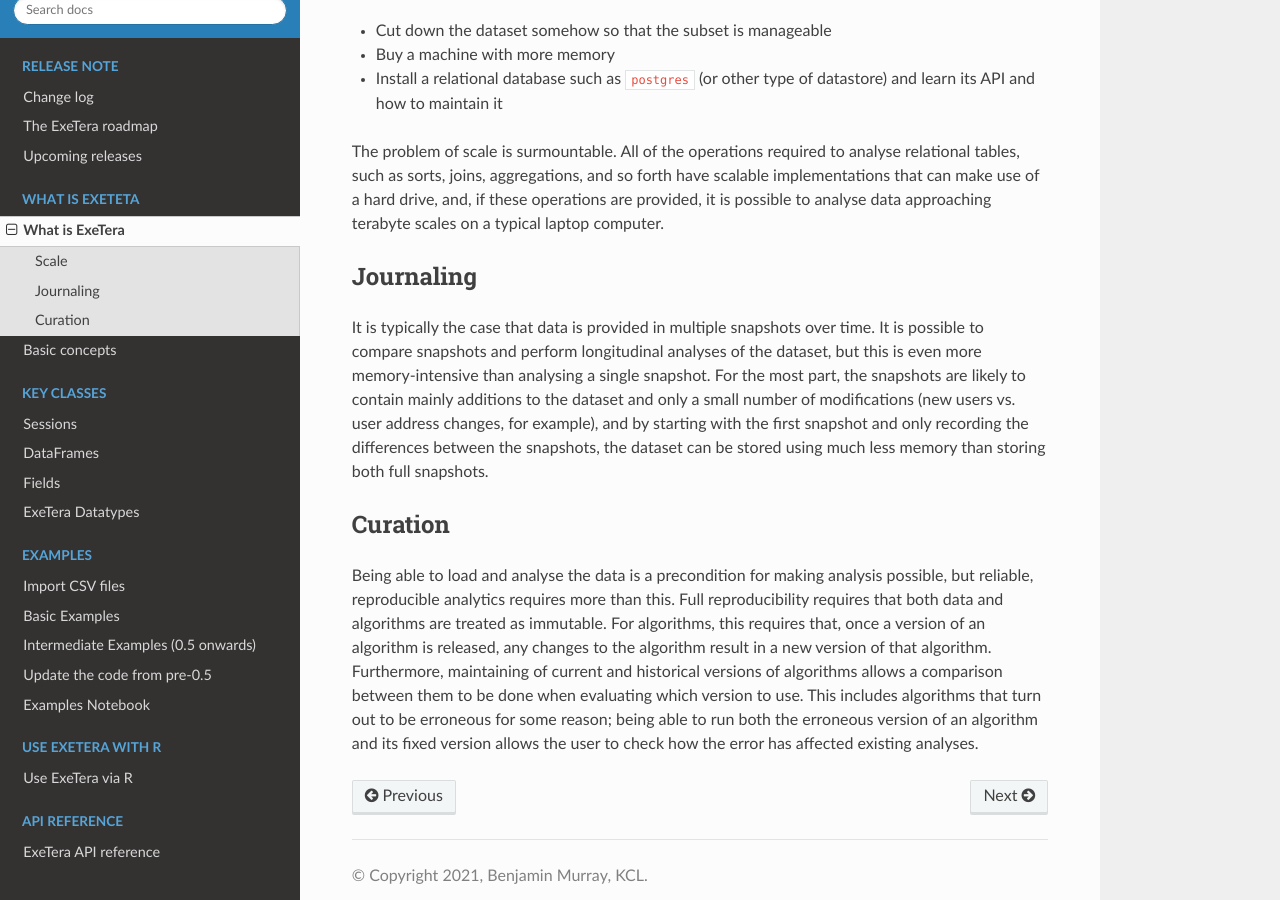
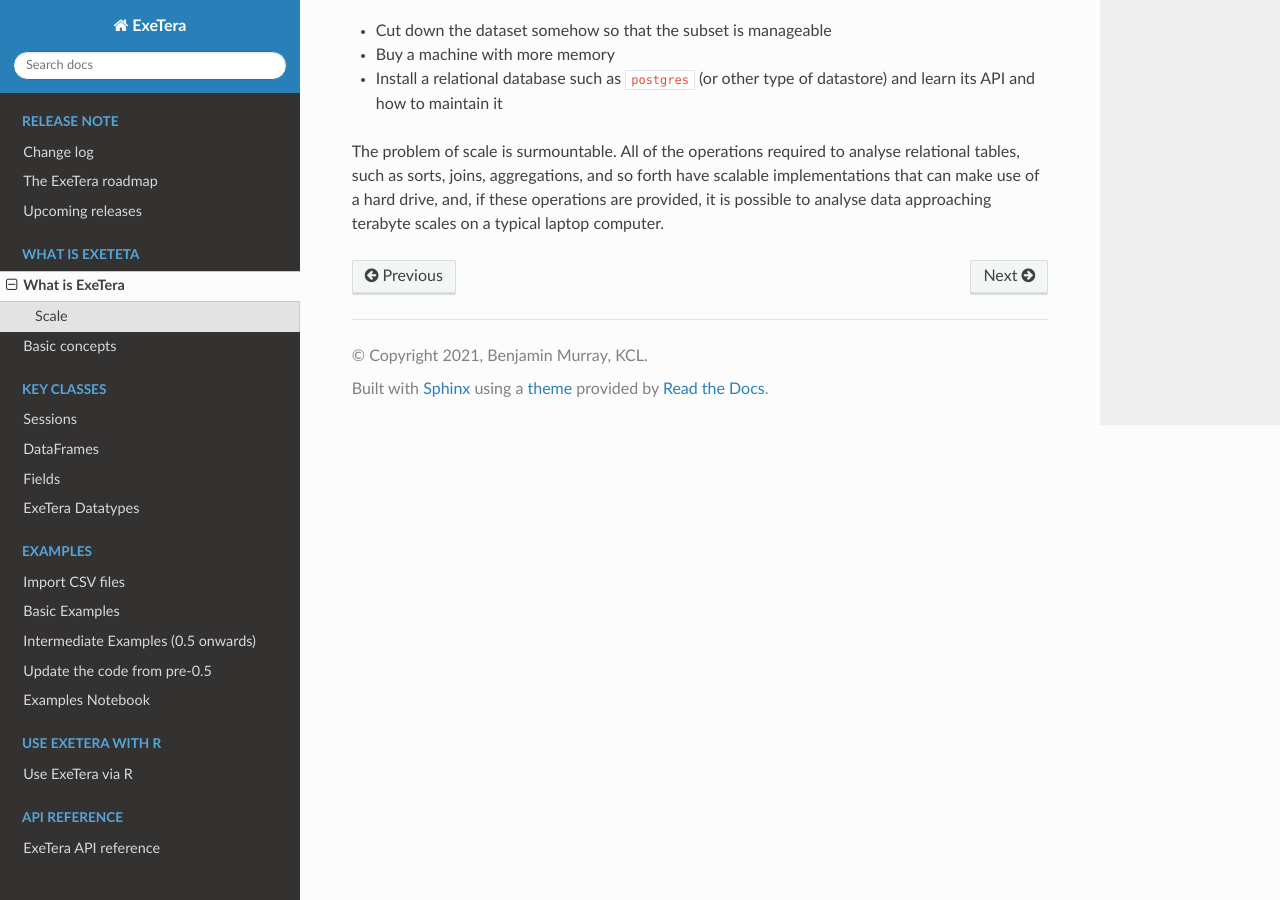
Before and after one commit to KCL-BMEIS/ExeTera, a Sphinx documentation site: the page built from docs/whatisexetera.md, in a window 1280 px wide and 900 px high, scrolled down 630 px. Built offline with Sphinx 7.4.7 and the Read the Docs theme 2.0.0, drawn with Linux system fonts in a browser that asks for light colours; pages that are not in the unit, such as notebooks, are missing from menus.

Commit message:
minor update of hystore to exetera remove journaling and curation from "what is exetera"

````diff
--- a/docs/session.md
+++ b/docs/session.md
@@ -12,7 +12,7 @@ Creating a `Session` object can be done multiple ways, but we recommend that you
 Opening and closing datasets is very fast. When working in jupyter notebooks or jupyter lab, please feel free to create a new `Session` object for each cell.
 
 ```
-from hystore.core.session import Session
+from exetera.core.session import Session
 
 # recommended
 with Session() as s:
--- a/docs/whatisexetera.md
+++ b/docs/whatisexetera.md
@@ -15,11 +15,3 @@ These tools come with a limitation, however, and that limitation is scale. These
  * Install a relational database such as `postgres` (or other type of datastore) and learn its API and how to maintain it
 
 The problem of scale is surmountable. All of the operations required to analyse relational tables, such as sorts, joins, aggregations, and so forth have scalable implementations that can make use of a hard drive, and, if these operations are provided, it is possible to analyse data approaching terabyte scales on a typical laptop computer.
-
-## Journaling
-
-It is typically the case that data is provided in multiple snapshots over time. It is possible to compare snapshots and perform longitudinal analyses of the dataset, but this is even more memory-intensive than analysing a single snapshot. For the most part, the snapshots are likely to contain mainly additions to the dataset and only a small number of modifications (new users vs. user address changes, for example), and by starting with the first snapshot and only recording the differences between the snapshots, the dataset can be stored using much less memory than storing both full snapshots.
-
-## Curation
-
-Being able to load and analyse the data is a precondition for making analysis possible, but reliable, reproducible analytics requires more than this. Full reproducibility requires that both data and algorithms are treated as immutable. For algorithms, this requires that, once a version of an algorithm is released, any changes to the algorithm result in a new version of that algorithm. Furthermore, maintaining of current and historical versions of algorithms allows a comparison between them to be done when evaluating which version to use. This includes algorithms that turn out to be erroneous for some reason; being able to run both the erroneous version of an algorithm and its fixed version allows the user to check how the error has affected existing analyses.
````
